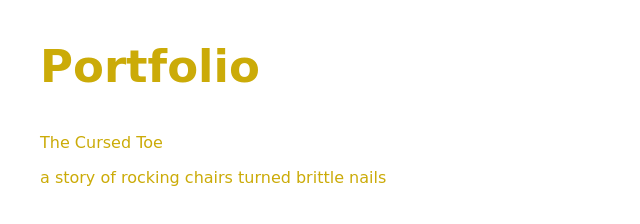
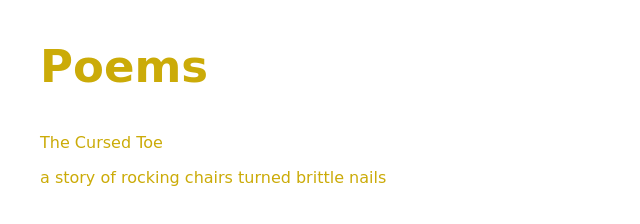
Before and after one commit to Granola4Life/One-Ugly-Toe, a plain HTML site: page index.html in a window 1280 px wide. Shown: the whole page, without its empty margins (0-640 px from the left). Drawn offline with Linux system fonts and the light colour scheme; a web font is replaced by a local one.

Commit message:
Update index.html

```diff
--- a/index.html
+++ b/index.html
@@ -5,7 +5,7 @@
   </head>
   <body>
     <section class="header">
-      <h1> Portfolio
+      <h1> Poems
 
 
       </h1>
```
